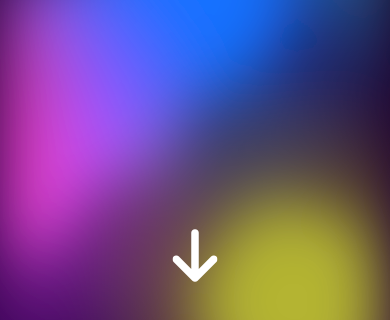
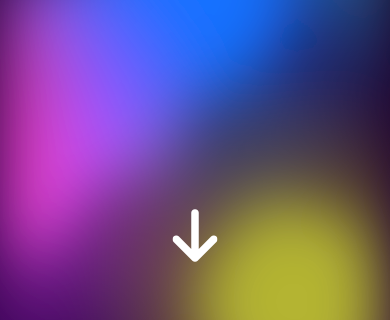
Before and after one commit to 05vukasin/Portfolio-Bubble, a plain HTML site: page index.html in a window 390 px wide. Shown: the part 524-844 px from the top of the page. Drawn offline with Linux system fonts and the light colour scheme; a web font is replaced by a local one.

Commit message:
Add files via upload

```diff
--- a/style/down-arrow.css
+++ b/style/down-arrow.css
@@ -2,7 +2,7 @@
     position: absolute;
     background: none;
     border: none;
-    bottom: 30px;
+    bottom: 20px;
     left: 50%;
     transform: translateX(-50%);
     font-size: 60px;
@@ -21,3 +21,9 @@
         transform: translateX(-50%) translateY(10px);
     }
 }
+
+@media (max-width: 768px) {
+    .down-arrow{
+        bottom: 50px;
+    }
+}
```
